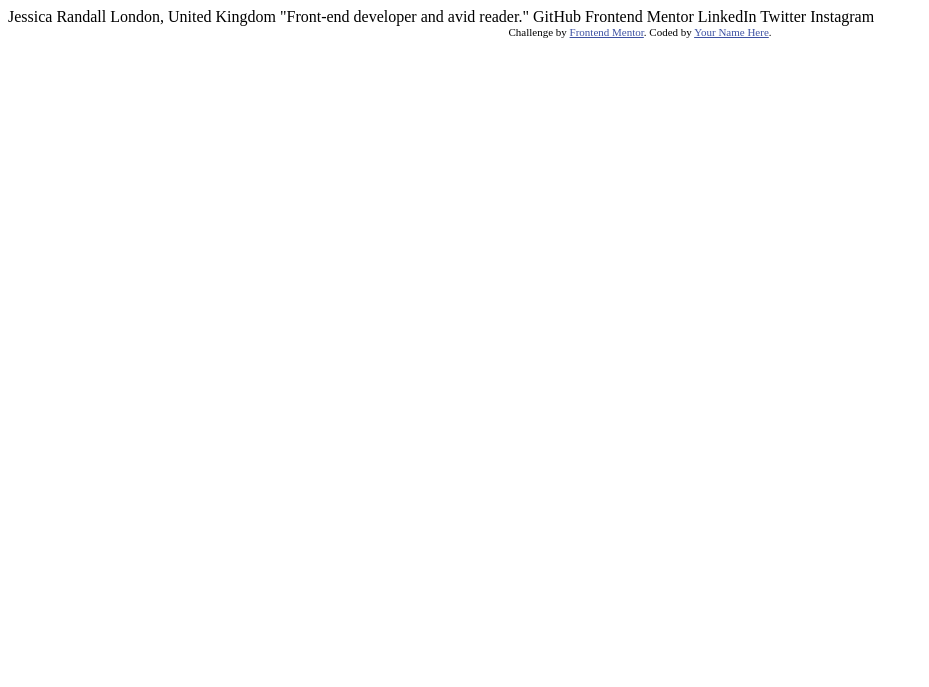
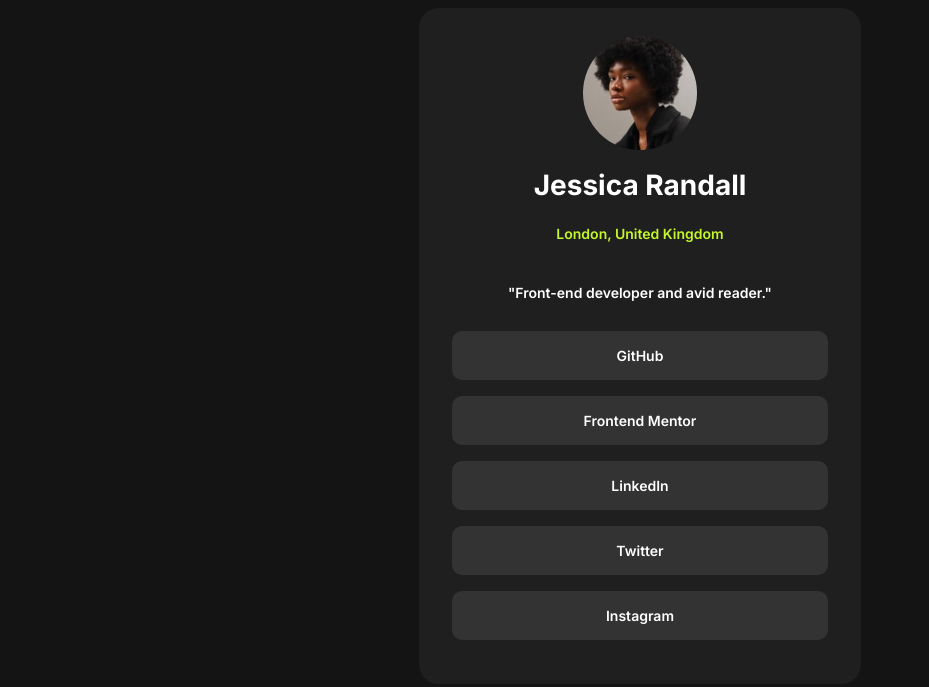
Before and after one commit to wawawoh/social-link, a plain HTML site: page index.html in a window 1280 px wide. Shown: the whole page, without its empty margins (0-929 px from the left). Drawn offline with Linux system fonts and the light colour scheme.

Commit message:
finished
53 minuet

```diff
--- a/index.html
+++ b/index.html
@@ -5,30 +5,35 @@
   <meta name="viewport" content="width=device-width, initial-scale=1.0"> <!-- displays site properly based on user's device -->
 
   <link rel="icon" type="image/png" sizes="32x32" href="./assets/images/favicon-32x32.png">
+  <link rel="stylesheet" href="styles.css">
 
   <title>Frontend Mentor | Social links profile</title>
 
   <!-- Feel free to remove these styles or customise in your own stylesheet 👍 -->
-  <style>
-    .attribution { font-size: 11px; text-align: center; }
-    .attribution a { color: hsl(228, 45%, 44%); }
-  </style>
+
 </head>
 <body>
+  <div id="container">
+    <img src="assets/images/avatar-jessica.jpeg" alt="profile picture of her">
+    <h1>Jessica Randall</h1>
+    <p id="green-text">London, United Kingdom</p>
+    <p >"Front-end developer and avid reader."</p>
+    <ul>
+      <li> GitHub</li>
+      <li> Frontend Mentor</li>
+      <li>LinkedIn</li>
+      <li> Twitter</li>
+      <li> Instagram</li>
+    </ul>
 
-  Jessica Randall
-  London, United Kingdom
-  "Front-end developer and avid reader."
 
-  GitHub
-  Frontend Mentor
-  LinkedIn
-  Twitter
-  Instagram
 
-  <div class="attribution">
-    Challenge by <a href="https://www.frontendmentor.io?ref=challenge" target="_blank">Frontend Mentor</a>.
-    Coded by <a href="#">Your Name Here</a>.
+
+
+  </div>
+
+
+
   </div>
 </body>
 </html>
--- /dev/null
+++ b/styles.css
@@ -0,0 +1,76 @@
+/* - Green: hsl(75, 94%, 57%)
+
+- White: hsl(0, 0%, 100%)
+
+- Grey 700: hsl(0, 0%, 20%)
+- Grey 800: hsl(0, 0%, 12%)
+- Grey 900: hsl(0, 0%, 8%) */
+
+@import url('https://fonts.googleapis.com/css2?family=Inter:ital,opsz,wght@0,14..32,100..900;1,14..32,100..900&display=swap');
+html {
+    box-sizing: border-box;
+  }
+  *, *:before, *:after {
+    box-sizing: inherit;
+  }
+
+
+body {
+    background: hsl(0, 0%, 8%);
+
+}
+#container {
+
+    font-size: 14px;
+    font-weight: 600;
+    color:white;
+    display:flex;
+    flex-direction: column;
+    width:35%;
+    margin: auto;
+    background: hsl(0, 0%, 12%);
+    padding: 2em 2rem ;
+    text-align: center;
+    font-family: Inter;
+    border-radius: 20px;
+}
+#green-text {
+    color: hsl(75, 94%, 57%);
+    margin-bottom:2em;
+    margin-top:1%;
+
+}
+h1 {
+    font-weight:900
+    margin-bottom: 0;
+}
+img {
+    width: 30%;
+    margin: auto;
+    border-radius: 50%;
+}
+ul {
+    list-style-type: none;
+    padding:0px;
+    margin:auto 0.1rem;
+
+}
+li {
+    font-weight:600;
+    padding: 1rem 3rem;
+    background-color: hsl(0, 0%, 20%) ;
+    margin:1rem auto;
+    border-radius: 10px;
+
+}
+li:hover {
+    cursor: pointer;
+}
+
+@media screen and (max-width:706px) {
+    #container {
+        width: 90%;
+
+    }
+
+}
```
